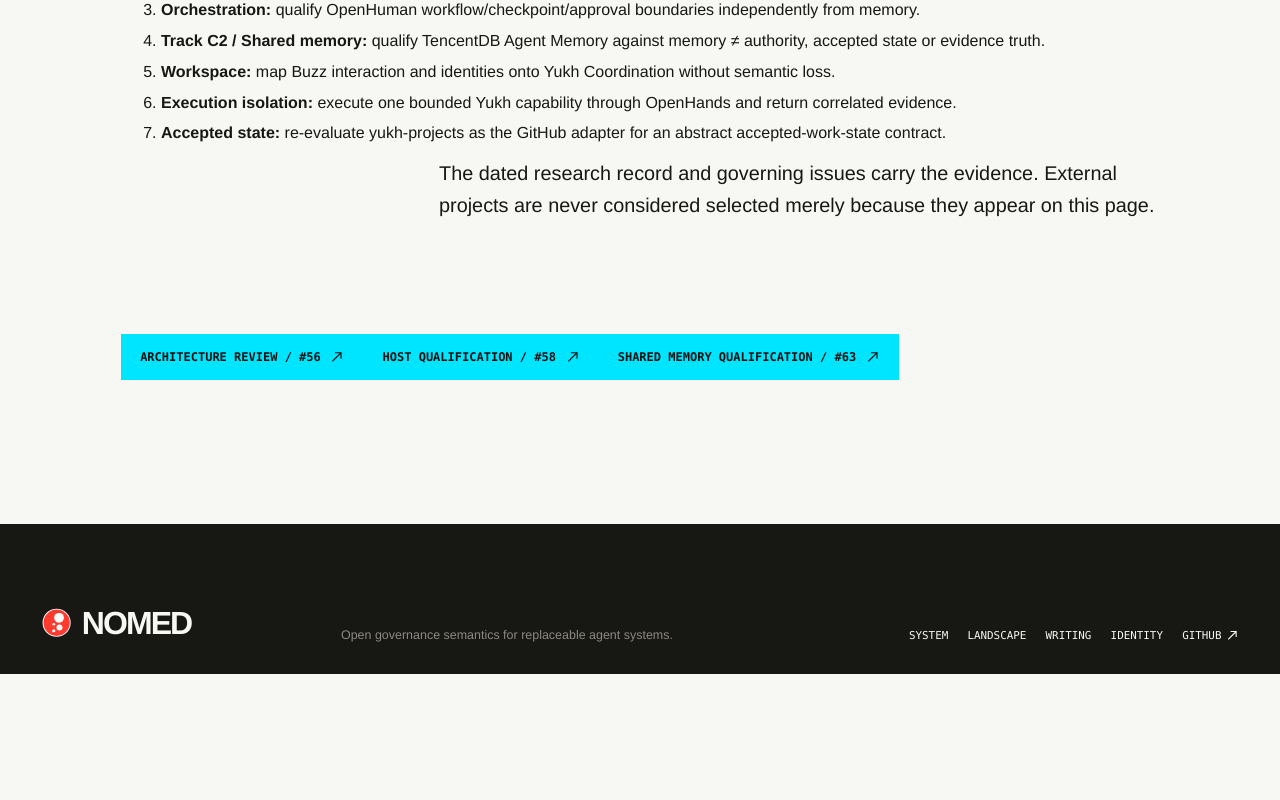
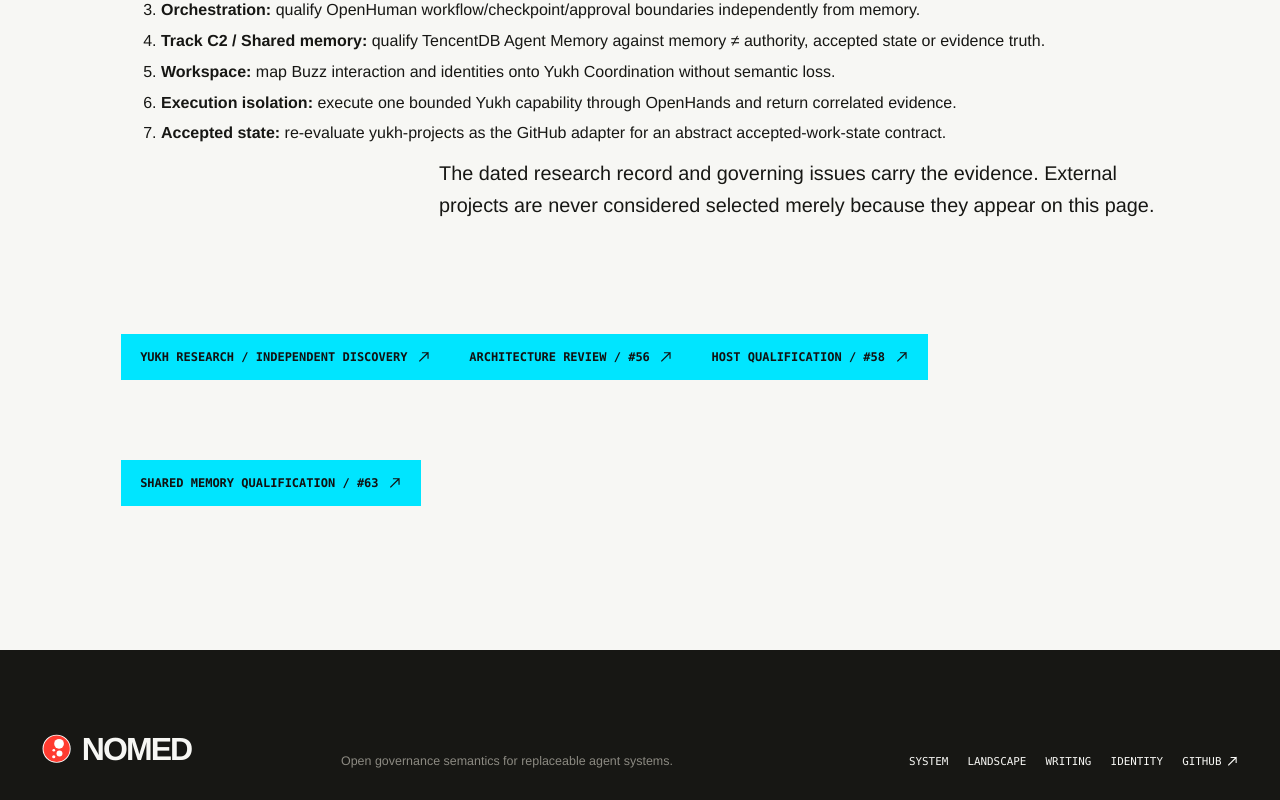
Before and after one commit to nomed/nomed.github.io, a Next.js app: page /landscape in a window 1280 px wide. Shown: the part 5409-6209 px from the top of the page. Before the commit the page ends 6083 px from the top, so only its background shows below. Built offline with nearby package versions, Linux system fonts and the light colour scheme.

Commit message:
docs(research): link new independent research from landscape

```diff
--- a/app/landscape/page.tsx
+++ b/app/landscape/page.tsx
@@ -96,6 +96,7 @@ export default function LandscapePage() {
       </ol>
 
       <p>The dated research record and governing issues carry the evidence. External projects are never considered selected merely because they appear on this page.</p>
+      <a className="editorial-cta internal-cta" href="/research/">Yukh Research / independent discovery <ArrowIcon direction="external" /></a>
       <a className="editorial-cta internal-cta" href="https://github.com/nomed/nomed.github.io/issues/56">Architecture review / #56 <ArrowIcon direction="external" /></a>
       <a className="editorial-cta internal-cta" href="https://github.com/nomed/nomed.github.io/issues/58">Host qualification / #58 <ArrowIcon direction="external" /></a>
       <a className="editorial-cta internal-cta" href="https://github.com/nomed/nomed.github.io/issues/63">Shared memory qualification / #63 <ArrowIcon direction="external" /></a>
```
